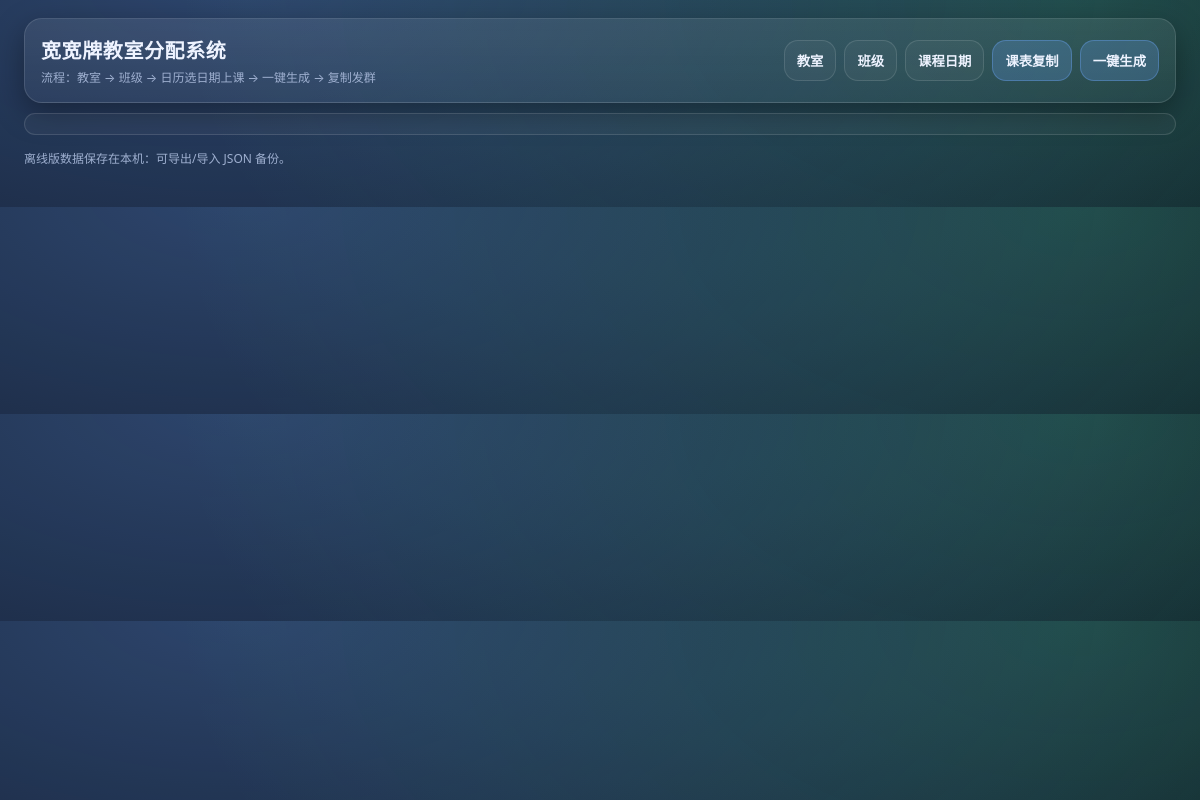
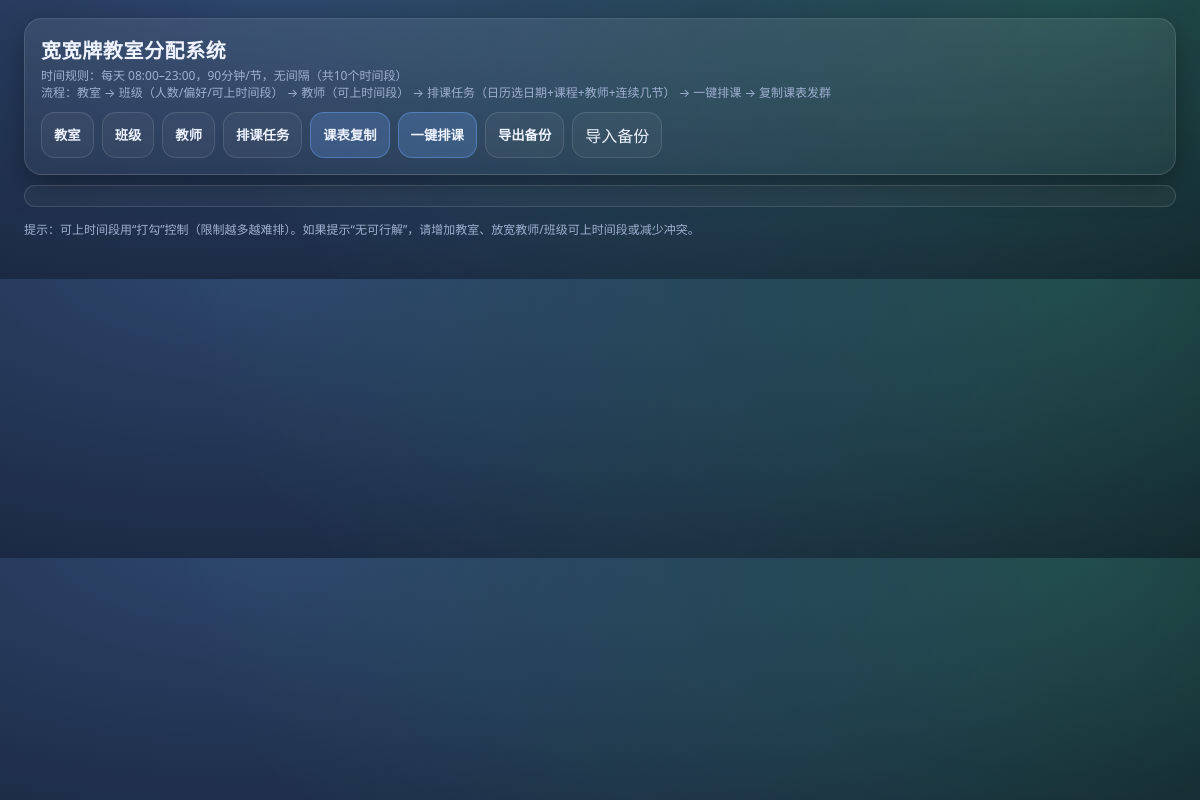
Before and after one commit to larryllr/classroom-scheduler, an Electron app: page desktop-offline/public/index.html in a window 1200 px wide. Drawn offline with Linux system fonts and the light colour scheme; no server answers.

Commit message:
更新 index.html

```diff
--- a/desktop-offline/public/index.html
+++ b/desktop-offline/public/index.html
@@ -12,11 +12,11 @@
       --txt:#eef3ff;
       --muted:#9fb0d0;
       --pri:rgba(110,168,255,.22);
-      --pri-bd:rgba(110,168,255,.35);
+      --pri-bd:rgba(110,168,255,.42);
       --danger:rgba(255,120,120,.18);
-      --danger-bd:rgba(255,120,120,.35);
+      --danger-bd:rgba(255,120,120,.40);
       --ok:rgba(69,212,131,.18);
-      --ok-bd:rgba(69,212,131,.35);
+      --ok-bd:rgba(69,212,131,.40);
       --shadow:0 10px 30px rgba(0,0,0,.35);
       --r:18px;
     }
@@ -39,15 +39,17 @@
     }
     .brand{display:flex;flex-direction:column;gap:4px}
     .brand .t{font-size:20px;font-weight:900;letter-spacing:.6px}
-    .brand .s{font-size:12px;color:var(--muted)}
+    .brand .s{font-size:12px;color:var(--muted);line-height:1.4}
     .tabs{display:flex;gap:8px;flex-wrap:wrap}
     .tabs button{
       border:1px solid var(--bd);background:rgba(255,255,255,.04);color:var(--txt);
-      padding:10px 12px;border-radius:14px;cursor:pointer;font-weight:700
+      padding:10px 12px;border-radius:14px;cursor:pointer;font-weight:800
     }
     .tabs button.primary{border-color:var(--pri-bd);background:var(--pri)}
+    .tabs button.danger{border-color:var(--danger-bd);background:var(--danger)}
     .msg{margin-top:10px;padding:10px 12px;border-radius:14px;border:1px solid var(--bd);background:rgba(255,255,255,.04);color:var(--muted)}
     .msg.ok{border-color:var(--ok-bd);background:var(--ok);color:#d9ffe8}
+    .msg.bad{border-color:var(--danger-bd);background:var(--danger);color:#ffe2e2}
     #app{margin-top:14px}
     .grid{display:grid;grid-template-columns:1fr 1fr;gap:12px}
     @media (max-width: 980px){ .grid{grid-template-columns:1fr} }
@@ -59,27 +61,34 @@
     .row{display:grid;grid-template-columns:1fr 1fr;gap:10px}
     @media (max-width: 600px){ .row{grid-template-columns:1fr} }
     input,select{
-      width:100%;padding:12px 12px;border-radius:14px;border:1px solid rgba(0,0,0,.08);
-      background:rgba(255,255,255,.92);color:#0b1220;outline:none;
+      width:100%;padding:12px 12px;border-radius:14px;border:1px solid rgba(0,0,0,.10);
+      background:rgba(255,255,255,.94);color:#0b1220;outline:none;
     }
     select{cursor:pointer}
     button{
       border:1px solid var(--bd);background:rgba(255,255,255,.04);color:var(--txt);
-      padding:10px 12px;border-radius:14px;cursor:pointer;font-weight:800
+      padding:10px 12px;border-radius:14px;cursor:pointer;font-weight:900
     }
     button.primary{border-color:var(--pri-bd);background:var(--pri)}
     button.danger{border-color:var(--danger-bd);background:var(--danger)}
-    .meta{color:var(--muted);font-size:12px;line-height:1.5}
+    button.small{padding:8px 10px;border-radius:12px;font-weight:800}
+    .meta{color:var(--muted);font-size:12px;line-height:1.55}
     .list{display:flex;flex-direction:column;gap:10px}
-    .item{display:flex;justify-content:space-between;gap:10px;align-items:center;padding:12px;border-radius:16px;border:1px solid var(--bd);background:rgba(255,255,255,.03)}
+    .item{
+      display:flex;justify-content:space-between;gap:10px;align-items:flex-start;
+      padding:12px;border-radius:16px;border:1px solid var(--bd);background:rgba(255,255,255,.03)
+    }
+    .item .left{display:flex;flex-direction:column;gap:2px}
+    .item .t{font-weight:900}
+    .item .s{color:var(--muted);font-size:12px}
     pre{
       white-space:pre-wrap;word-break:break-word;
       padding:12px;border-radius:16px;border:1px solid var(--bd);background:rgba(0,0,0,.18);
-      color:var(--txt);min-height:120px
+      color:var(--txt);min-height:140px
     }
     .cal{margin-top:12px;border:1px solid var(--bd);border-radius:16px;padding:12px;background:rgba(255,255,255,.03)}
     .calhead{display:flex;align-items:center;justify-content:space-between;gap:10px}
-    .calgrid{display:grid;grid-template-columns:repeat(7,1fr);gap:8px}
+    .calgrid{display:grid;grid-template-columns:repeat(7,1fr);gap:8px;margin-top:8px}
     .dow{color:var(--muted);font-size:12px;text-align:center;padding:6px 0}
     .day{padding:10px 0;border-radius:12px;text-align:center;border:1px solid rgba(255,255,255,.10);background:rgba(255,255,255,.02);cursor:pointer}
     .day.off{opacity:.35;cursor:default}
@@ -89,7 +98,7 @@
       border:1px solid var(--bd);background:rgba(255,255,255,.04);
       padding:10px 12px;border-radius:14px;cursor:pointer
     }
-    .footer{margin-top:14px;color:var(--muted);font-size:12px}
+    .tools{display:flex;gap:8px;flex-wrap:wrap;margin-top:10px}
   </style>
 </head>
 <body>
@@ -97,21 +106,30 @@
     <div class="top">
       <div class="brand">
         <div class="t">宽宽牌教室分配系统</div>
-        <div class="s">流程：教室 → 班级 → 日历选日期上课 → 一键生成 → 复制发群</div>
+        <div class="s">
+          时间规则：每天 08:00–23:00，90分钟/节，无间隔（共10个时间段）<br/>
+          流程：教室 → 班级（人数/偏好/可上时间段） → 教师（可上时间段） → 排课任务（日历选日期+课程+教师+连续几节） → 一键排课 → 复制课表发群
+        </div>
       </div>
       <div class="tabs">
         <button onclick="tab('rooms')">教室</button>
         <button onclick="tab('classes')">班级</button>
-        <button onclick="tab('courses')">课程日期</button>
-        <button onclick="tab('timetable')" class="primary">课表复制</button>
-        <button onclick="solve()" class="primary">一键生成</button>
+        <button onclick="tab('teachers')">教师</button>
+        <button onclick="tab('tasks')">排课任务</button>
+        <button onclick="tab('schedules')" class="primary">课表复制</button>
+        <button onclick="solveSchedule()" class="primary">一键排课</button>
+        <button onclick="exportData()">导出备份</button>
+        <label class="pill" style="margin:0">
+          导入备份 <input id="importFile" type="file" accept="application/json" style="display:none" onchange="importData(this.files[0])">
+        </label>
       </div>
     </div>
 
-    <div id="msg" class="msg">就绪</div>
+    <div id="msg" class="msg">加载中…</div>
     <div id="app"></div>
-
-    <div class="footer">离线版数据保存在本机：可导出/导入 JSON 备份。</div>
+    <div class="meta" style="margin-top:12px">
+      提示：可上时间段用“打勾”控制（限制越多越难排）。如果提示“无可行解”，请增加教室、放宽教师/班级可上时间段或减少冲突。
+    </div>
   </div>
 
   <script src="./app.js"></script>
```
